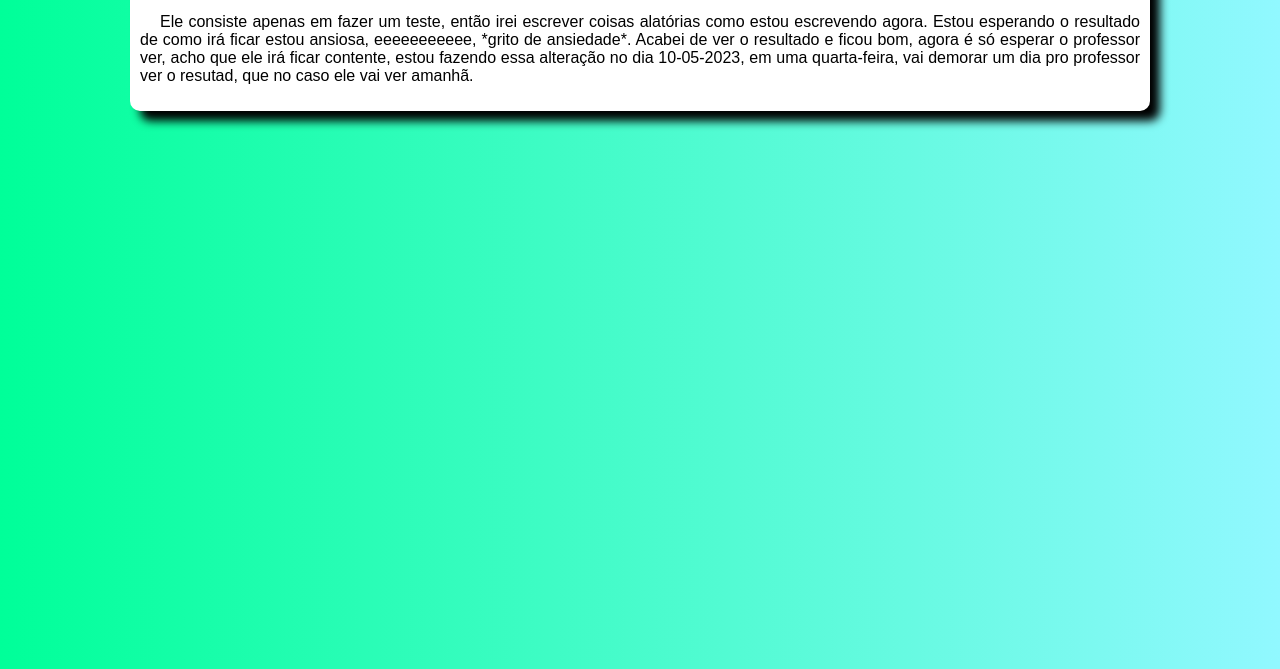
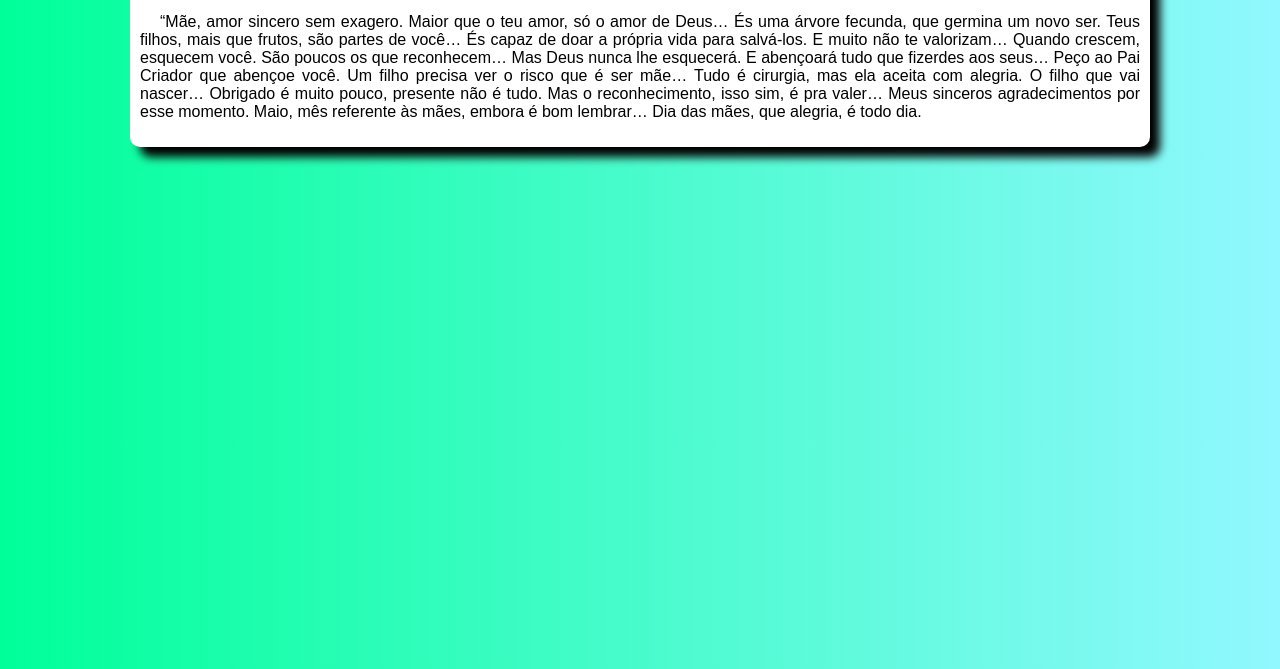
Before and after one commit to Deboranoemy/segundotri, a plain HTML site: page index.html in a window 1280 px wide. Shown: the part 131-800 px from the top of the page. Drawn offline with Linux system fonts and the light colour scheme.

Commit message:
atualização

```diff
--- a/index.html
+++ b/index.html
@@ -11,13 +11,30 @@
 <body>
     <main>
         <div id="idnum1">
-<h1>meu site</h1>
+<h1>Feliz Dia das Mães!!!</h1>
 </div>
 
 <div id="idnum2">
 <p>
-Ele consiste apenas em fazer um teste, então irei escrever coisas alatórias como estou escrevendo agora. Estou esperando o resultado de como irá ficar estou ansiosa, eeeeeeeeeee, *grito de ansiedade*.
-Acabei de ver o resultado e ficou bom, agora é só esperar o professor ver, acho que ele irá ficar contente, estou fazendo essa alteração no dia 10-05-2023, em uma quarta-feira, vai demorar um dia pro professor ver o resutad, que no caso ele vai ver amanhã.
+    “Mãe, amor sincero sem exagero.
+Maior que o teu amor, só o amor de Deus…
+És uma árvore fecunda, que germina um novo ser.
+Teus filhos, mais que frutos, são partes de você…
+És capaz de doar a própria vida para salvá-los.
+E muito não te valorizam…
+Quando crescem, esquecem você.
+São poucos os que reconhecem…
+Mas Deus nunca lhe esquecerá.
+E abençoará tudo que fizerdes aos seus…
+Peço ao Pai Criador que abençoe você.
+Um filho precisa ver o risco que é ser mãe…
+Tudo é cirurgia, mas ela aceita com alegria.
+O filho que vai nascer…
+Obrigado é muito pouco, presente não é tudo.
+Mas o reconhecimento, isso sim, é pra valer…
+Meus sinceros agradecimentos por esse momento.
+Maio, mês referente às mães, embora é bom lembrar…
+Dia das mães, que alegria, é todo dia.
 
 </p>
 
```
